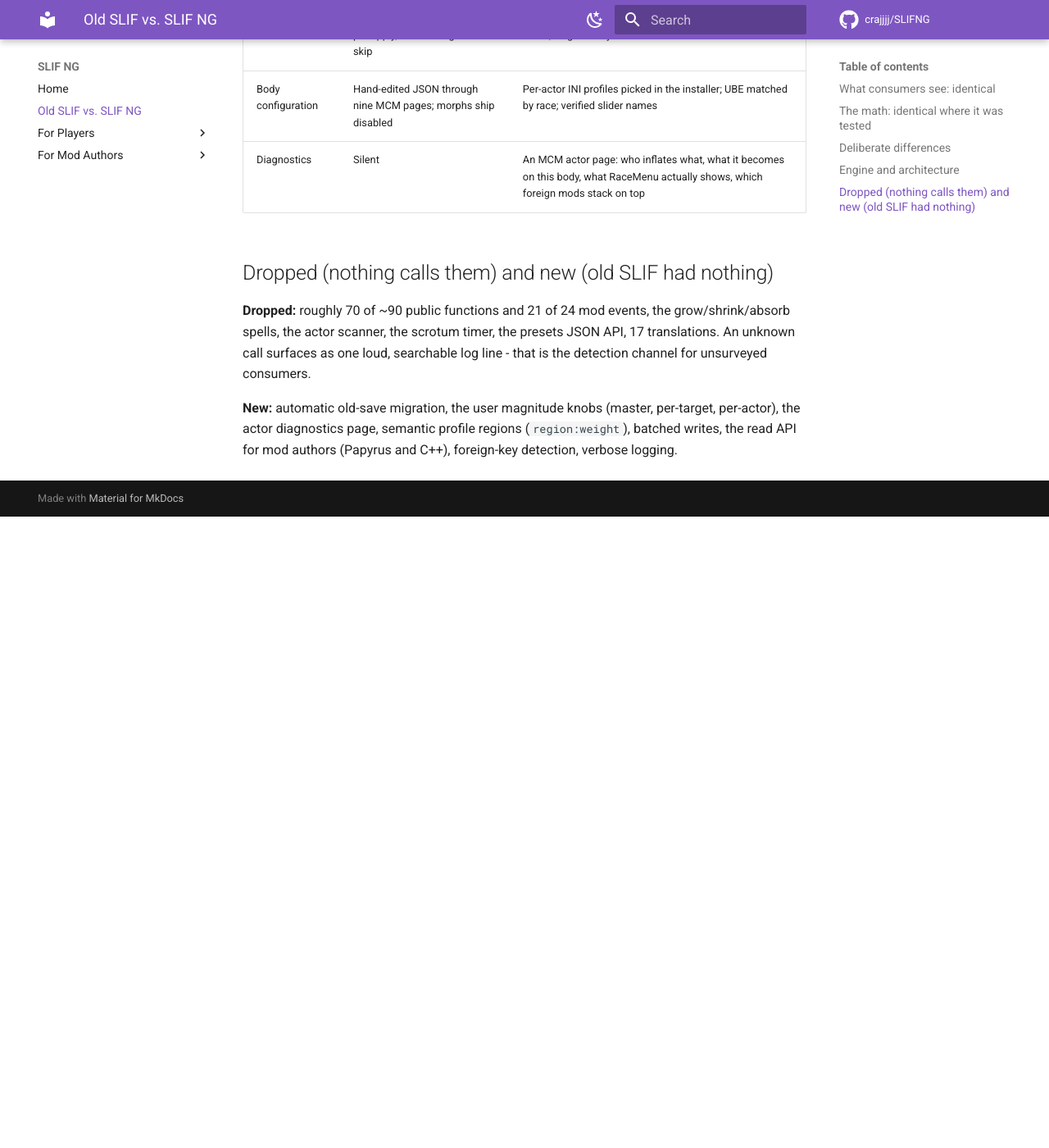
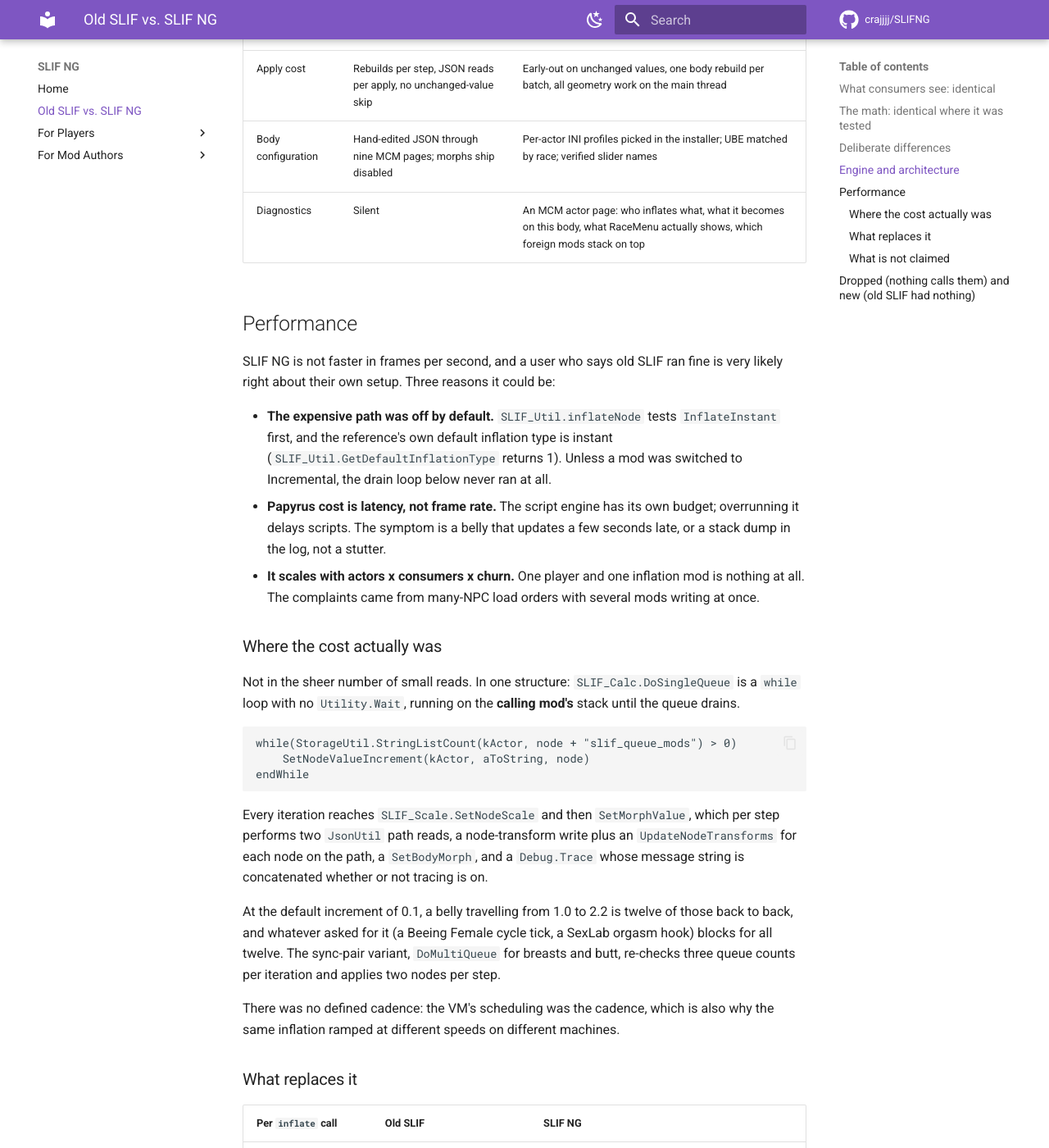
Before and after one commit to crajjjj/SLIFNG, an MkDocs documentation site: the page built from docs/comparison.md, in a window 1280 px wide and 1400 px high, scrolled down 3028 px. Shown: the whole window at 82% size. Built offline with MkDocs 1.6.1 and Material for MkDocs 9.7.7, drawn with Linux system fonts in a browser that asks for light colours; comment, search, counter and statistics services are not loaded; before the commit the page ends 3658 px from its top, so only the background shows below that; some of the changed text lies outside the part shown.

Commit message:
docs: performance section on the comparison page
Concede that old SLIF was fine in light setups (its drain loop was off by
default) and narrow the claim to bounded per-call work. Also corrects the
incremental step from 0.01 to the reference's actual default of 0.1.

````diff
--- a/docs/comparison.md
+++ b/docs/comparison.md
@@ -32,7 +32,7 @@ Everything below is pinned against decompiled SLIF SE 1.2.2 bytecode and its liv
 | Case | Old SLIF | SLIF NG | Why |
 |---|---|---|---|
 | Several mods, one **slider** | Morph contributions always stack, even under "highest wins" | One value per mod (its direct morph + its transformed node share), then the calculation type folds across mods - same as nodes | The always-sum corner shipped disabled (every stock morph percent is 0) and was never field-tested; composition must not depend on which API spelling a mod used |
-| Incremental inflation | A Papyrus drain loop, one full body rebuild per 0.01 step; **off** by default | A native ramp off the script engine, one coalesced apply per actor per tick; **on** by default | Stepped swelling reads better and no longer costs anything; instant is one MCM click away |
+| Incremental inflation | A Papyrus drain loop, one full body rebuild per step (default increment 0.1); **off** by default | A native ramp off the script engine, one coalesced apply per actor per tick; **on** by default | Stepped swelling reads better and no longer costs anything; instant is one MCM click away |
 | Hidden node on a morph body | Morph side left stale while hidden | Sliders forced neutral | A pin of 0.01 through a blend would produce a concave belly, not a flat one |
 | A single sync node (`"NPC L Breast"` alone) | Scales just that node | Scales the pair | One target per sync pair; no observed consumer sends one side |
 | A bone outside the vocabulary (`"NPC Spine2"`) | `ConvertToNode` returned the string unchanged, so it scaled whatever you named | Rejected with a log line; the write returns `false` and `HasTarget` says so up front | An open vocabulary cannot be routed onto shared targets, and a typo became an invisible bone scale; growth goes to `morph:` / `region:` instead |
@@ -50,6 +50,82 @@ Everything below is pinned against decompiled SLIF SE 1.2.2 bytecode and its liv
 | Body configuration | Hand-edited JSON through nine MCM pages; morphs ship disabled | Per-actor INI profiles picked in the installer; UBE matched by race; verified slider names |
 | Diagnostics | Silent | An MCM actor page: who inflates what, what it becomes on this body, what RaceMenu actually shows, which foreign mods stack on top |
 
+## Performance
+
+SLIF NG is not faster in frames per second, and a user who says old SLIF ran fine
+is very likely right about their own setup. Three reasons it could be:
+
+* **The expensive path was off by default.** `SLIF_Util.inflateNode` tests
+  `InflateInstant` first, and the reference's own default inflation type is
+  instant (`SLIF_Util.GetDefaultInflationType` returns 1). Unless a mod was
+  switched to Incremental, the drain loop below never ran at all.
+* **Papyrus cost is latency, not frame rate.** The script engine has its own
+  budget; overrunning it delays scripts. The symptom is a belly that updates a
+  few seconds late, or a stack dump in the log, not a stutter.
+* **It scales with actors x consumers x churn.** One player and one inflation mod
+  is nothing at all. The complaints came from many-NPC load orders with several
+  mods writing at once.
+
+### Where the cost actually was
+
+Not in the sheer number of small reads. In one structure: `SLIF_Calc.DoSingleQueue`
+is a `while` loop with no `Utility.Wait`, running on the **calling mod's** stack
+until the queue drains.
+
+```papyrus
+while(StorageUtil.StringListCount(kActor, node + "slif_queue_mods") > 0)
+    SetNodeValueIncrement(kActor, aToString, node)
+endWhile
+```
+
+Every iteration reaches `SLIF_Scale.SetNodeScale` and then `SetMorphValue`, which
+per step performs two `JsonUtil` path reads, a node-transform write plus an
+`UpdateNodeTransforms` for each node on the path, a `SetBodyMorph`, and a
+`Debug.Trace` whose message string is concatenated whether or not tracing is on.
+
+At the default increment of 0.1, a belly travelling from 1.0 to 2.2 is twelve of
+those back to back, and whatever asked for it (a Beeing Female cycle tick, a
+SexLab orgasm hook) blocks for all twelve. The sync-pair variant, `DoMultiQueue`
+for breasts and butt, re-checks three queue counts per iteration and applies two
+nodes per step.
+
+There was no defined cadence: the VM's scheduling was the cadence, which is also
+why the same inflation ramped at different speeds on different machines.
+
+### What replaces it
+
+| Per `inflate` call | Old SLIF | SLIF NG |
+|---|---|---|
+| Papyrus operations | dozens, growing with the distance travelled | one native call |
+| `StorageUtil` reads and writes | several per step | none on the node path; one mirror write on the morph path, for [Sexlab Survival's direct read](#what-consumers-see-identical) |
+| `JsonUtil` reads | two per step | none |
+| Body rebuilds | one per step | one per batch, coalesced |
+| A re-sent unchanged value | full pass anyway | early-out before anything is touched |
+| Ramp cadence | whatever the VM scheduled | a 100 ms native ticker, one coalesced apply per actor per tick |
+| Blocks the caller | yes, for the whole ramp | no; geometry work is handed to the main thread |
+
+Whole-mod figures are in [Engine and architecture](#engine-and-architecture)
+above: 27 Papyrus scripts become 10 thin ones, 1,012 `StorageUtil` call sites
+become 29 (all but one inside the one-shot legacy importer), and 187 `JsonUtil`
+call sites become none.
+
+### What is not claimed
+
+**None of this has been benchmarked.** The figures above are static analysis of
+both codebases: operation counts per call path, not a profiler run. No frame
+rate, script-lag or save-size measurement has been taken, and the reference
+numbers come from its bundled 1.2.1a sources while the shipped bytecode is 1.2.2
+(the queue structure is very unlikely to differ, but the line counts are
+approximate).
+
+So the fair summary is narrow: **bounded work per call instead of work
+proportional to how far a body is travelling, and no script loop on the
+consumer's thread.** If old SLIF performed acceptably for you, SLIF NG's real
+arguments are elsewhere: the setup surface (nine MCM pages and hand-edited JSON
+become a profile chosen in the installer plus one magnitude knob), the much
+smaller persisted state, and diagnostics that tell you what is actually
+happening.
+
 ## Dropped (nothing calls them) and new (old SLIF had nothing)
 
 **Dropped:** roughly 70 of ~90 public functions and 21 of 24 mod events, the grow/shrink/absorb spells, the actor scanner, the scrotum timer, the presets JSON API, 17 translations. An unknown call surfaces as one loud, searchable log line - that is the detection channel for unsurveyed consumers.
````
